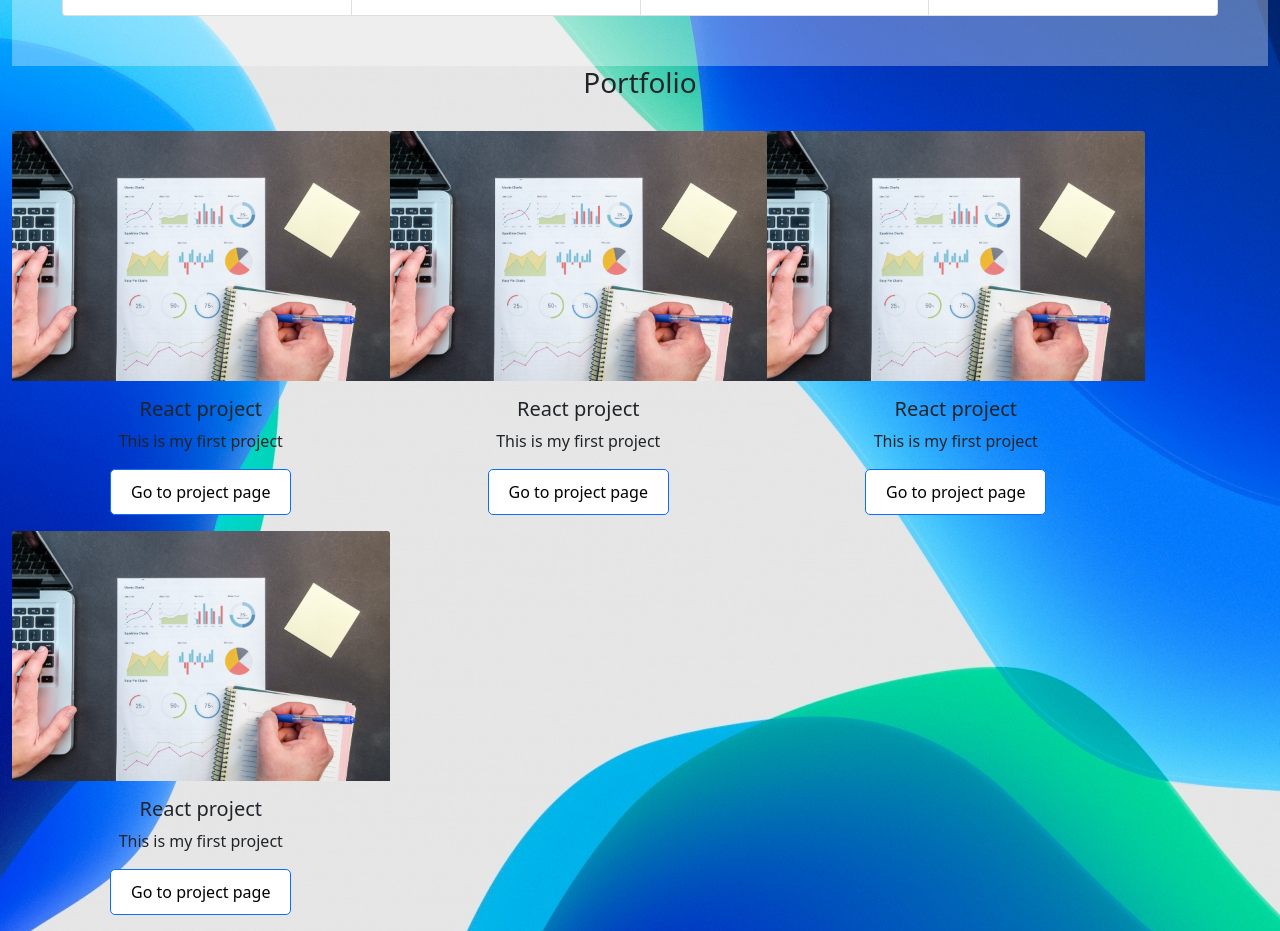
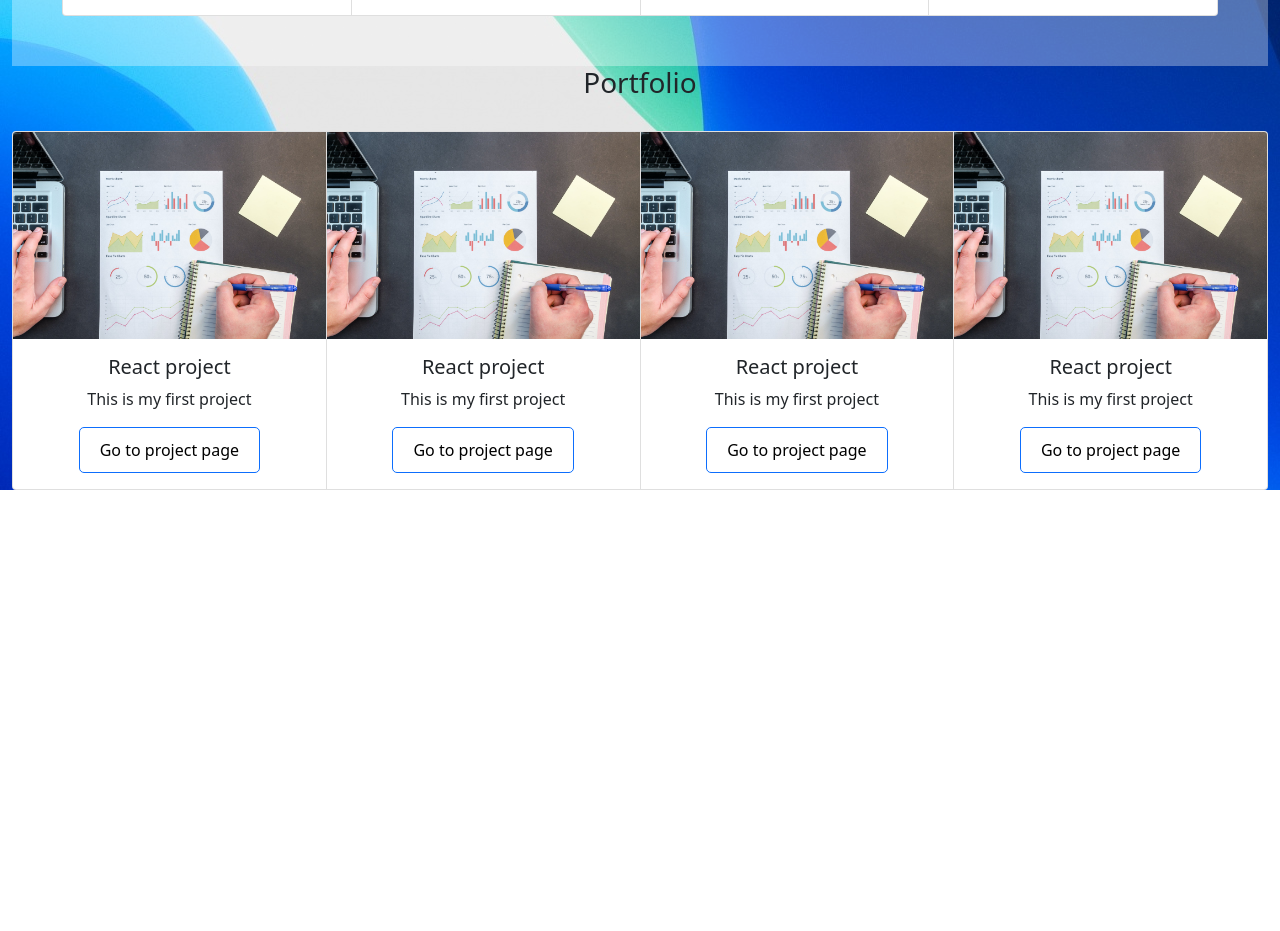
Before and after one commit to kdrbek06/portfolio, a React (Create React App) app: page / in a window 1280 px wide. Shown: the part 1100-2031 px from the top of the page. After the commit the page ends 1590 px from the top, so only its background shows below. Built offline with nearby package versions, Linux system fonts and the light colour scheme.

Commit message:
Add -card- clasname to project.tsx

```diff
--- a/src/components/Project.tsx
+++ b/src/components/Project.tsx
@@ -7,8 +7,8 @@ export interface IAppProps {
 
 export default function Project({ image, title, text }: IAppProps) {
     return (
-        <div className="">
-            <img src={image} width="250" height="250" className="card-img-top" alt="..."/>
+        <div className="card">
+            <img src={image} className="card-img-top" alt="..."/>
             <div className ="card-body">
             <h5 className ="card-title">{title}</h5>
             <p className ="card-text">{text}</p>
```
